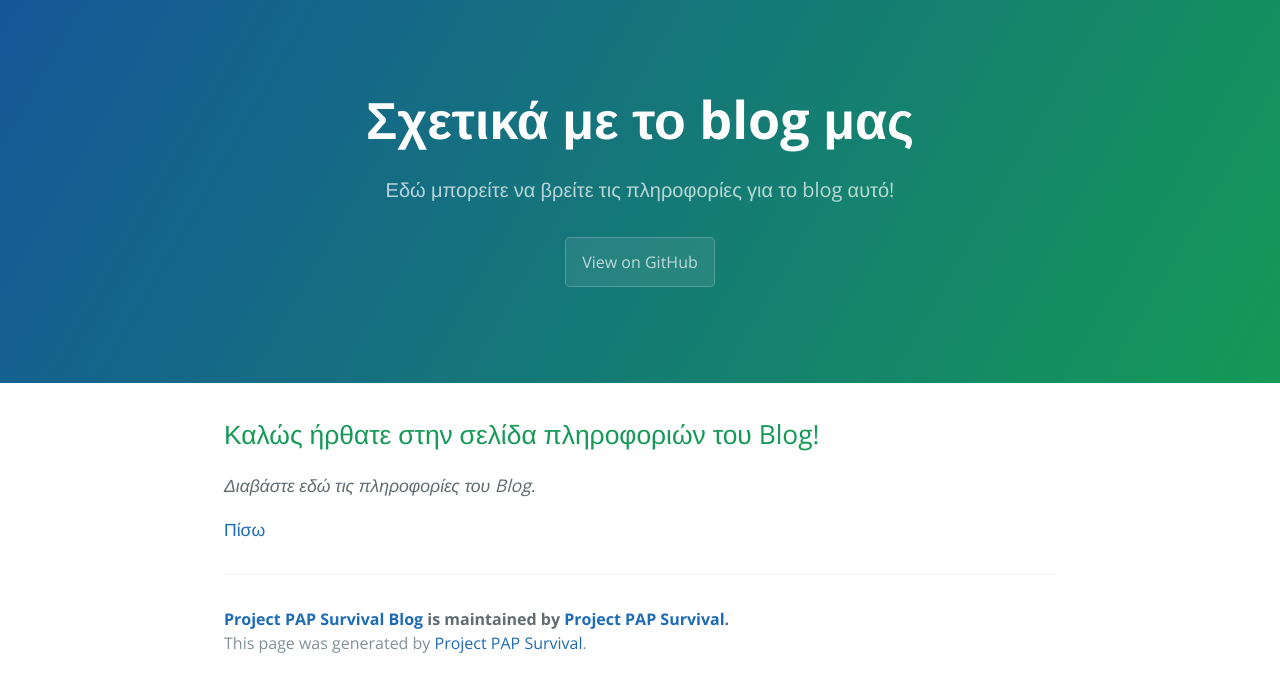
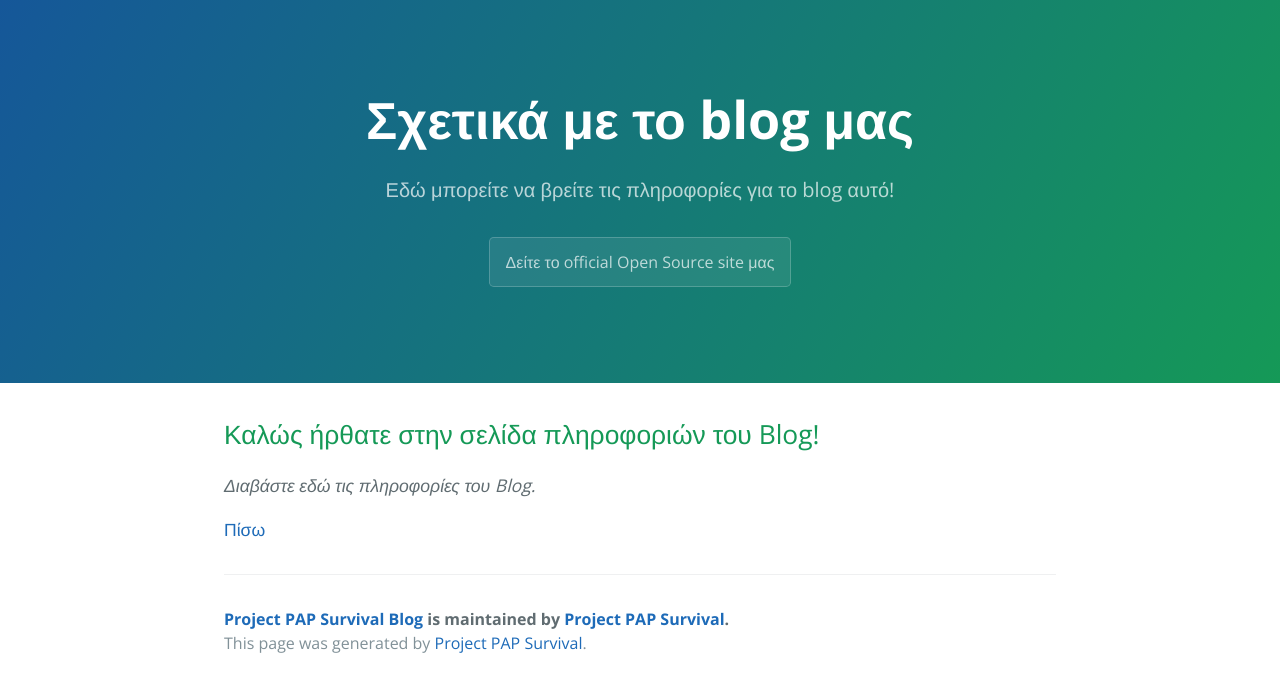
Before and after one commit to kostaspapoutsisweb/projectpapsurvivalblog, a Jekyll site: the page built from about-blog.md, in a window 1280 px wide. Shown: the top 692 px of the page. Built offline with Jekyll 4.4.1, drawn with Linux system fonts in a browser that asks for light colours.

Commit message:
Update projectpapsurvivalblog.html

```diff
--- a/_layouts/projectpapsurvivalblog.html
+++ b/_layouts/projectpapsurvivalblog.html
@@ -19,7 +19,7 @@
       <h1 class="project-name">{{ page.title | default: site.title | default: site.github.repository_name }}</h1>
       <h2 class="project-tagline">{{ page.description | default: site.description | default: site.github.project_tagline }}</h2>
       {% if site.github.is_project_page %}
-        <a href="{{ site.github.repository_url }}" class="btn">View on GitHub</a>
+        <a href="https://github.com/kostaspapoutsisweb/projectpapsurvival" class="btn">Δείτε το official Open Source site μας</a>
       {% endif %}
       {% if site.show_downloads %}
         <a href="{{ site.github.zip_url }}" class="btn">Download .zip</a>
```
